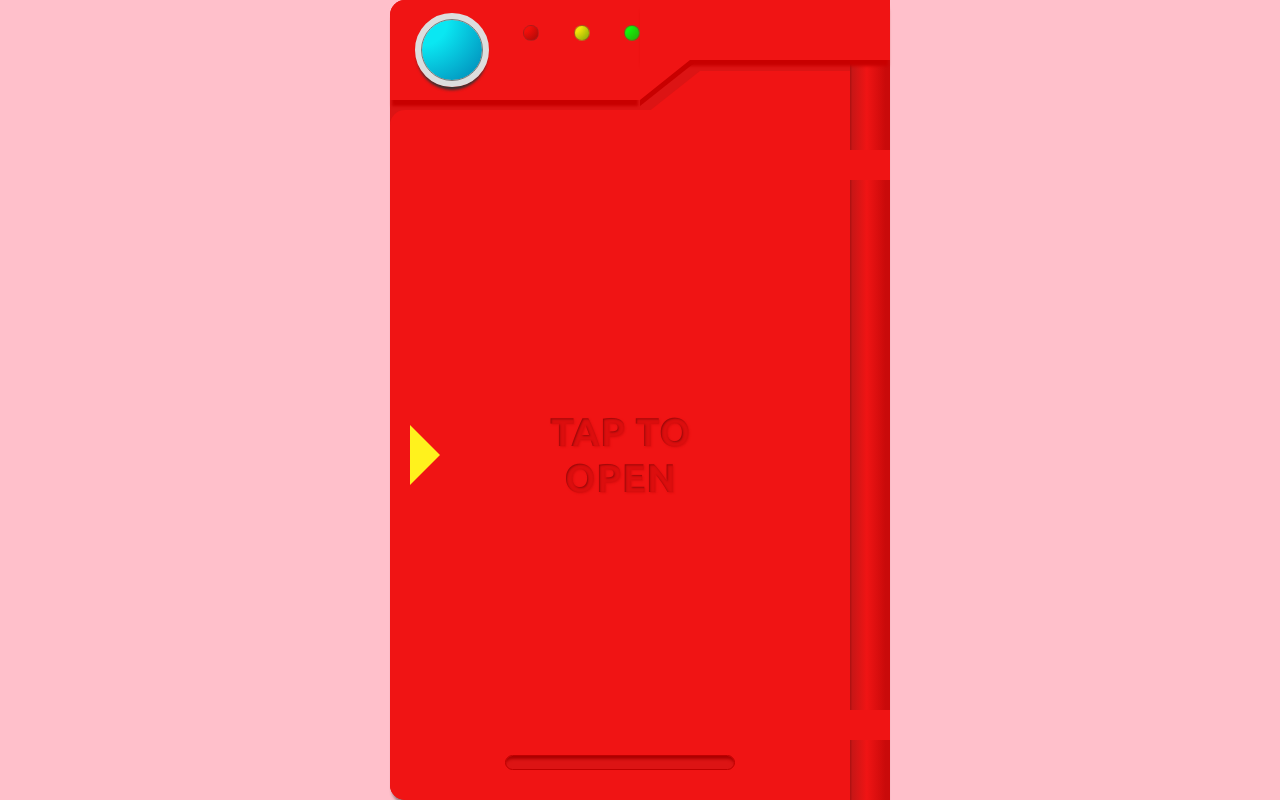
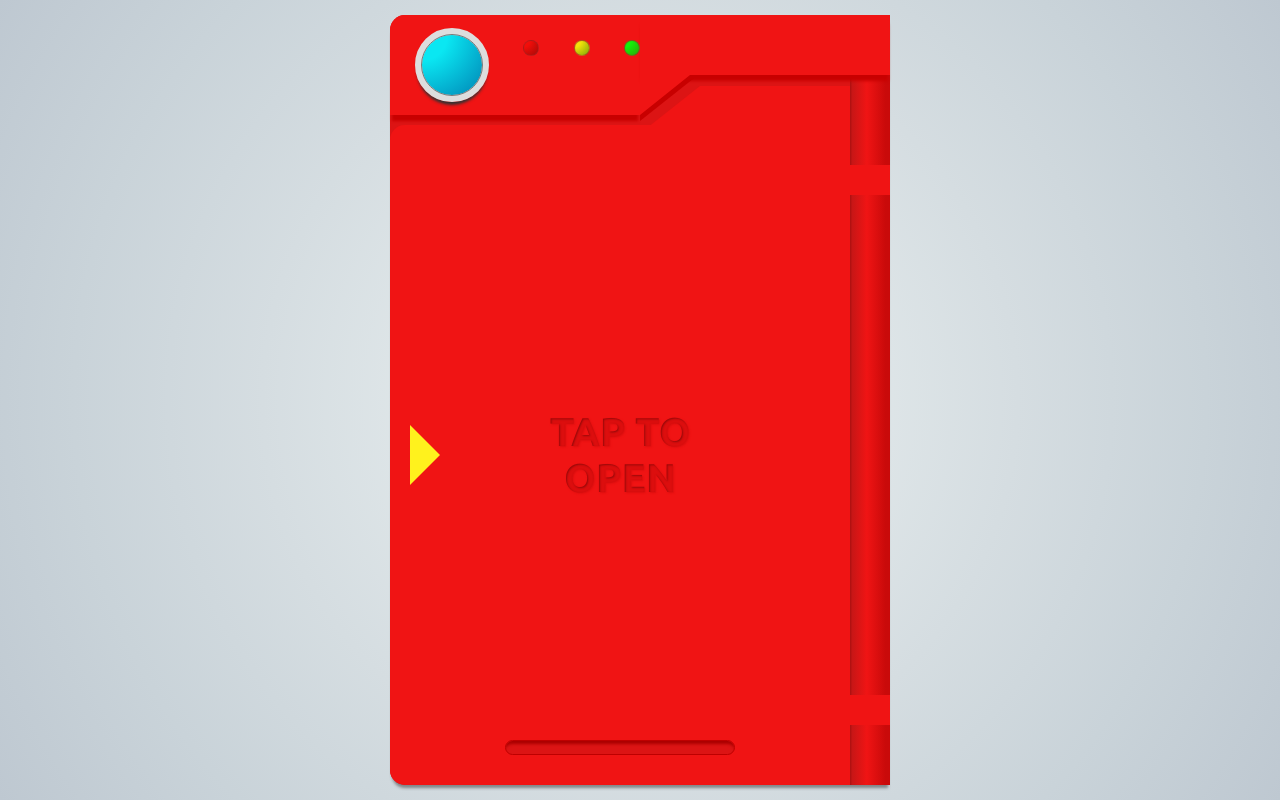
Before and after one commit to emilianomerlos/pokedex, a Next.js app: page /pokemon in a window 1280 px wide. Built offline with nearby package versions, Linux system fonts and the light colour scheme.

Commit message:
Cambio de color al background por gradient

```diff
--- a/styles/styles.scss
+++ b/styles/styles.scss
@@ -60,10 +60,9 @@ body{
 	width: 100%;
 	min-height: 100%;
 	max-height: 100%;
-	background: pink;
 	max-height: 100vh;
 	overflow-y: hidden;
-
+	background-image: radial-gradient(circle, #eef2f3, #e1e8ea, #d5dde1, #c9d3d9, #bec8d1);
 }
 
 .pokedex{
@@ -1098,6 +1097,15 @@ body{
 	}
   }
 
+
+@media only screen and (min-width: 700px) {
+	.pokedex{
+		max-height: calc(100% - 30px);
+		min-height: calc(100% - 30px);;
+		margin: 15px 0px;
+	}
+}
+
 @media only screen and (max-width: 430px) {
 	.pokedata-hero{
 		height: 210px;
```
